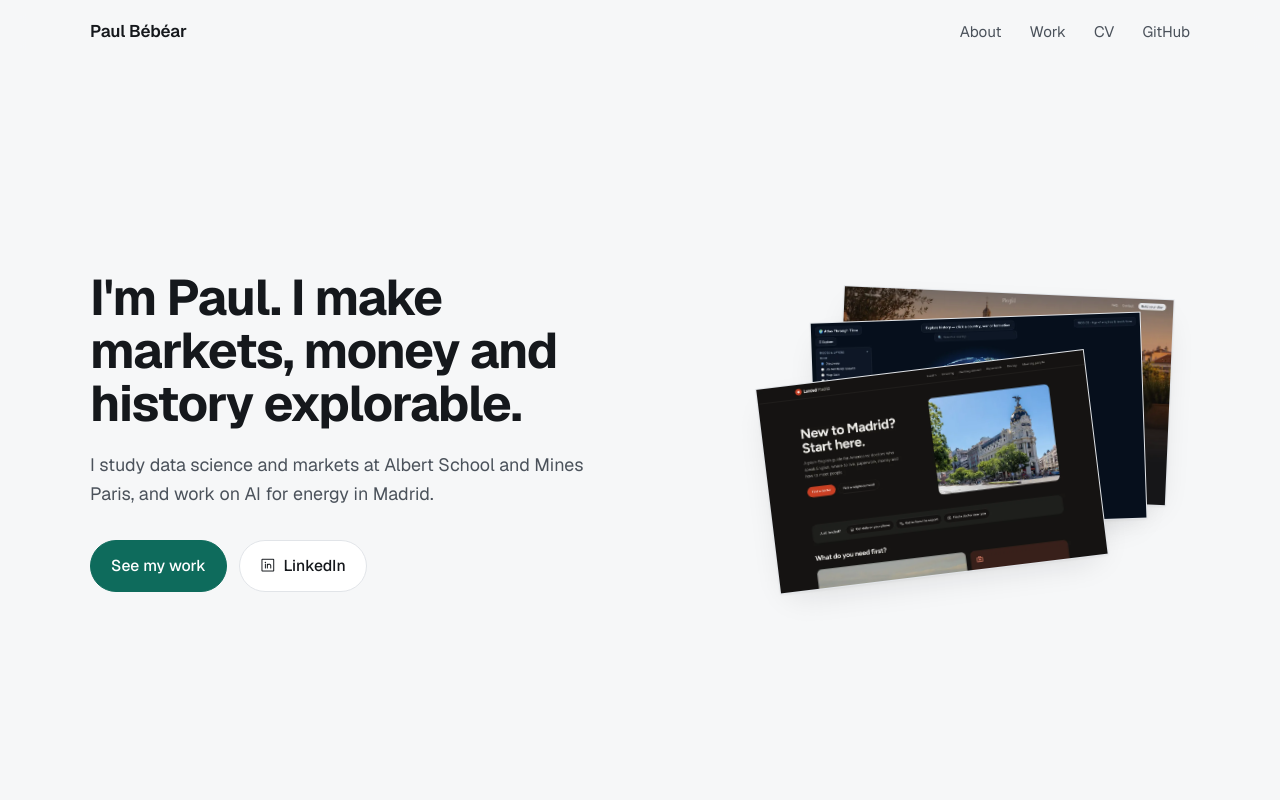
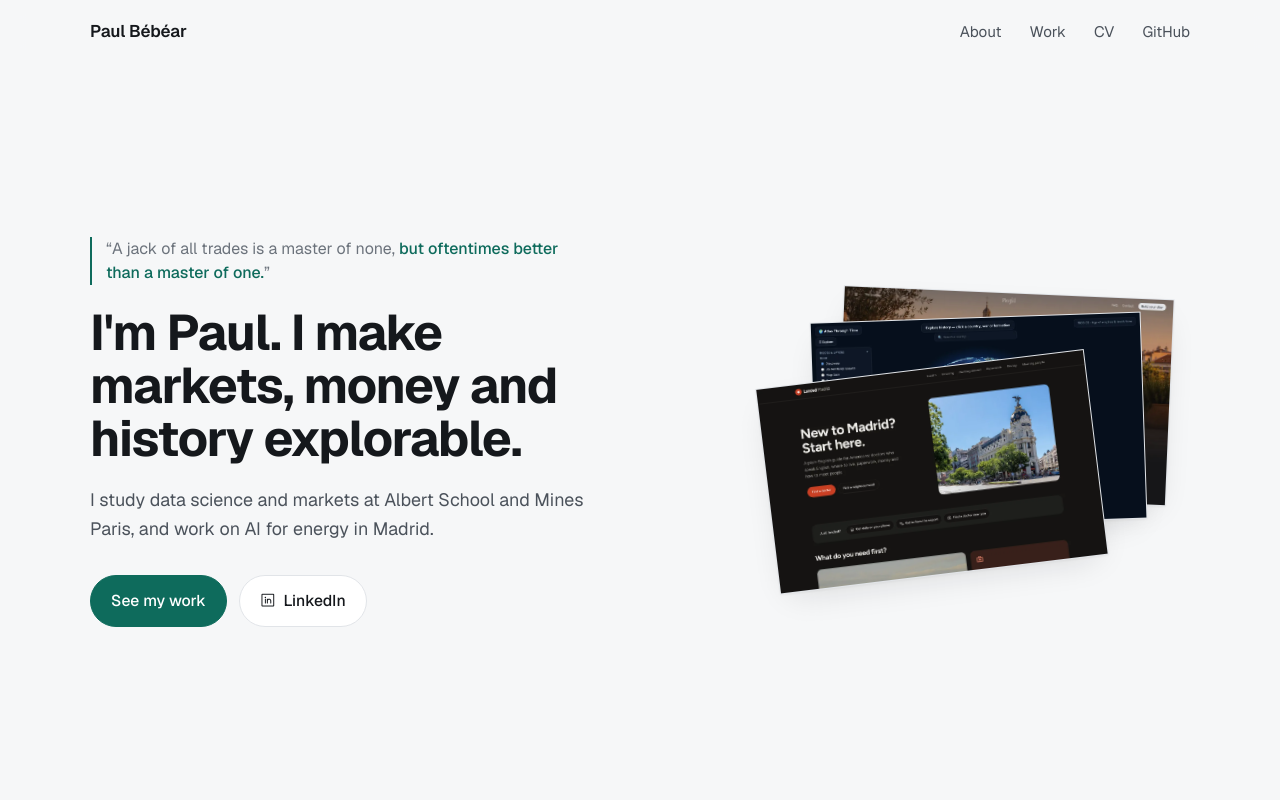
Before and after one commit to paul-bebear/paulbebear-site, a plain HTML site: page index.html in a window 1280 px wide. Shown: the top 800 px of the page. Drawn offline with nearby package versions, Linux system fonts and the light colour scheme; a script that the page names is missing.

Commit message:
Add the full jack-of-all-trades quote above the hero headline
The familiar first half is set quiet; the half people leave off is in the
accent colour, with an accent rule on the left.

Co-Authored-By: Claude Opus 5.5 <noreply@anthropic.com>

```diff
--- a/index.html
+++ b/index.html
@@ -69,6 +69,10 @@ p{margin:0}
 .hero{display:grid;grid-template-columns:minmax(0,13fr) minmax(0,9fr);gap:clamp(32px,5vw,64px);align-items:center;min-height:calc(100dvh - var(--nav));padding-block:clamp(32px,6vw,72px)}
 .hero h1{font-size:clamp(2.2rem,3.9vw,3.25rem);line-height:1.06;font-weight:650;max-width:17ch}
 .hero p{margin-top:20px;color:var(--ink-2);font-size:1.12rem;max-width:44ch}
+/* Motto: the half everyone quotes stays quiet, the half they leave off is lit */
+.motto{margin:0 0 22px;padding-left:14px;border-left:2px solid var(--accent);max-width:46ch}
+.hero .motto p{margin:0;font-size:clamp(.98rem,1.25vw,1.08rem);line-height:1.5;color:var(--ink-3)}
+.motto span{color:var(--accent);font-weight:500}
 .ctas{display:flex;flex-wrap:wrap;gap:12px;margin-top:32px}
 .btn{display:inline-flex;align-items:center;gap:8px;white-space:nowrap;text-decoration:none;font-weight:500;font-size:.98rem;padding:12px 20px;border-radius:999px;border:1px solid var(--rule);background:var(--surface);color:var(--ink);transition:transform .25s var(--ease),border-color .2s var(--ease)}
 .btn:hover{border-color:var(--ink-3)}
@@ -261,6 +265,7 @@ footer small{color:var(--ink-3);font-size:.88rem}
 <main id="top">
   <div class="wrap hero" id="about">
     <div>
+      <blockquote class="motto rise"><p>“A jack of all trades is a master of none, <span>but oftentimes better than a master of one.</span>”</p></blockquote>
       <h1 class="rise">I'm Paul. I make markets, money and history explorable.</h1>
       <p class="rise d1">I study data science and markets at Albert School and Mines Paris, and work on AI for energy in Madrid.</p>
       <div class="ctas rise d2">
```
